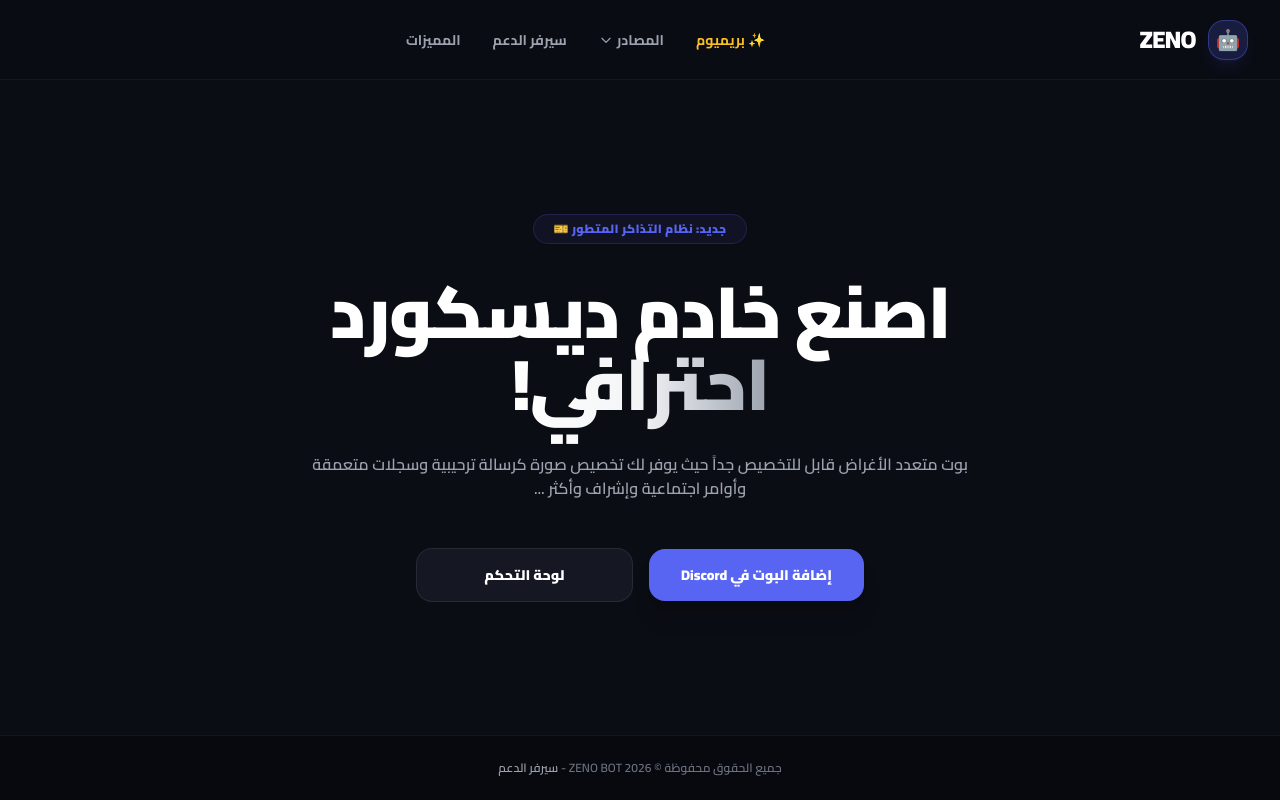
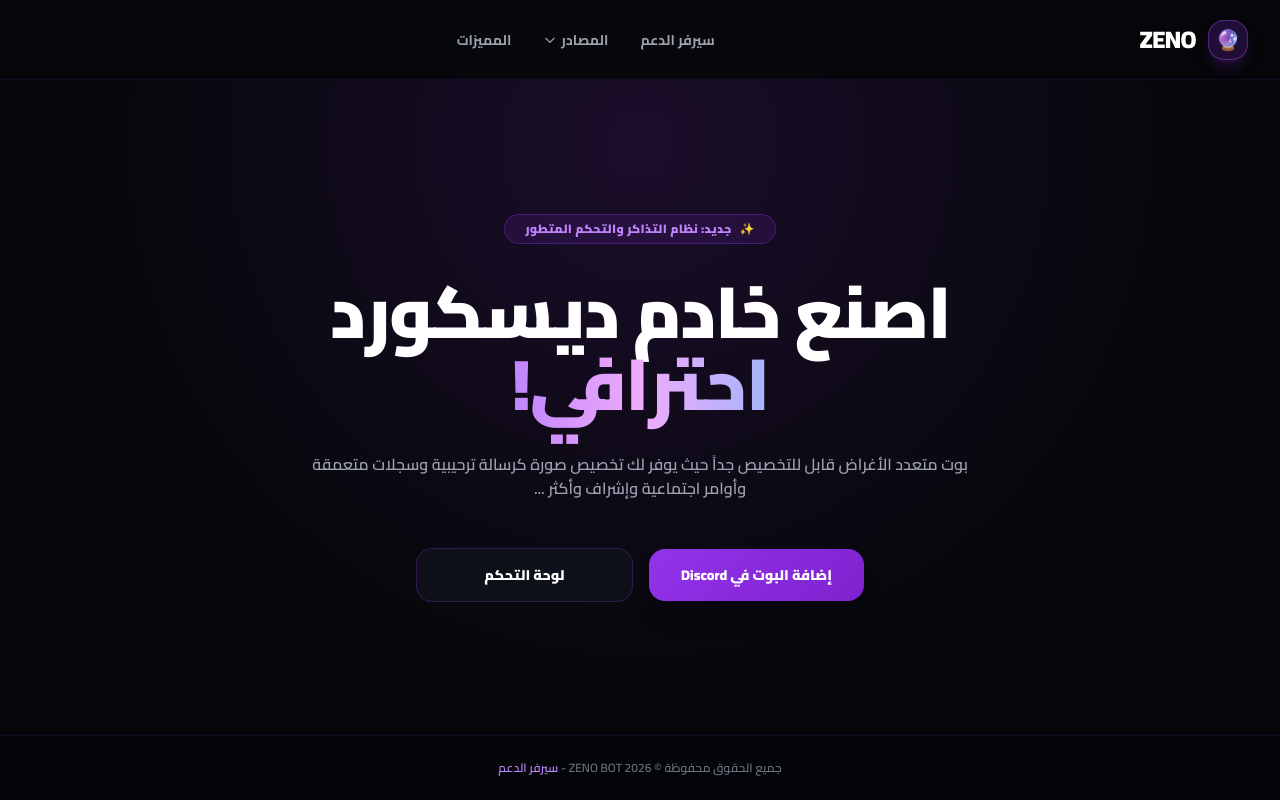
Before and after one commit to z56sa/zeno, a website: page src/dashboard/public/index.html in a window 1280 px wide. Drawn offline with nearby package versions, Linux system fonts and the light colour scheme.

Commit message:
feat(landing): style landing page in sleek black and purple theme without premium tab

```diff
--- a/src/dashboard/public/index.html
+++ b/src/dashboard/public/index.html
@@ -10,65 +10,67 @@
     <style>
         * { box-sizing: border-box; }
         body {
-            background-color: #0b0d14 !important;
+            background-color: #06070a !important;
             color: #ffffff !important;
             font-family: 'Cairo', sans-serif !important;
             margin: 0;
             padding: 0;
         }
-        .probot-badge {
-            background: rgba(88, 101, 242, 0.08);
-            border: 1px solid rgba(88, 101, 242, 0.2);
-            color: #5865F2;
+        .purple-glow-bg {
+            background: radial-gradient(circle at 50% 18%, rgba(147, 51, 234, 0.15), transparent 60%);
         }
-        .probot-btn-primary {
-            background-color: #5865F2;
+        .zeno-badge {
+            background: rgba(147, 51, 234, 0.12);
+            border: 1px solid rgba(147, 51, 234, 0.35);
+            color: #c084fc;
+        }
+        .zeno-btn-primary {
+            background: linear-gradient(135deg, #9333ea, #7e22ce);
             color: white;
-            transition: all 0.2s ease;
+            transition: all 0.25s ease;
+            box-shadow: 0 4px 20px rgba(147, 51, 234, 0.35);
         }
-        .probot-btn-primary:hover {
-            background-color: #4752c4;
+        .zeno-btn-primary:hover {
+            background: linear-gradient(135deg, #a855f7, #9333ea);
             transform: translateY(-2px);
-            box-shadow: 0 8px 25px rgba(88, 101, 242, 0.35);
+            box-shadow: 0 8px 30px rgba(147, 51, 234, 0.55);
         }
-        .probot-btn-secondary {
-            background-color: #151722;
-            border: 1px solid rgba(255, 255, 255, 0.08);
+        .zeno-btn-secondary {
+            background-color: #0f111a;
+            border: 1px solid rgba(147, 51, 234, 0.25);
             color: #ffffff;
-            transition: all 0.2s ease;
+            transition: all 0.25s ease;
         }
-        .probot-btn-secondary:hover {
-            background-color: #1c1f2e;
-            border-color: rgba(255, 255, 255, 0.2);
+        .zeno-btn-secondary:hover {
+            background-color: #171a26;
+            border-color: rgba(168, 85, 247, 0.5);
             transform: translateY(-2px);
+            box-shadow: 0 4px 20px rgba(0, 0, 0, 0.5);
         }
     </style>
 </head>
 
-<body class="min-h-screen flex flex-col justify-between bg-[#0b0d14]">
+<body class="min-h-screen flex flex-col justify-between bg-[#06070a] purple-glow-bg">
 
-    <!-- Navbar Header (مطابق للـ ProBot تماماً) -->
-    <header class="h-20 bg-[#0b0d14]/90 backdrop-blur-md border-b border-white/5 px-8 flex items-center justify-between sticky top-0 z-50">
+    <!-- Navbar Header (بنفسجي وأسود ملكي) -->
+    <header class="h-20 bg-[#06070a]/90 backdrop-blur-md border-b border-purple-900/20 px-8 flex items-center justify-between sticky top-0 z-50">
 
-        <!-- Logo Left in RTL (ProBot Brand) -->
-        <a href="/" class="flex items-center gap-3">
-            <div class="w-10 h-10 rounded-2xl bg-[#5865F2]/20 border border-[#5865F2]/40 flex items-center justify-center text-xl font-black text-[#5865F2] shadow-lg shadow-[#5865F2]/10">
-                🤖
+        <!-- Logo Left in RTL (ZENO Brand) -->
+        <a href="/" class="flex items-center gap-3 group">
+            <div class="w-10 h-10 rounded-2xl bg-purple-600/20 border border-purple-500/40 flex items-center justify-center text-xl font-black text-purple-400 shadow-lg shadow-purple-600/20 group-hover:scale-105 transition-transform">
+                🔮
             </div>
             <span class="text-2xl font-black tracking-tight text-white">ZENO</span>
         </a>
 
-        <!-- Center Navigation -->
+        <!-- Center Navigation (بدون بريميوم) -->
         <nav class="hidden md:flex items-center gap-8 text-sm font-bold text-gray-400">
-            <a href="#premium" class="flex items-center gap-1 text-amber-400 hover:text-amber-300 transition">
-                <span>✨ بريميوم</span>
-            </a>
-            <div class="flex items-center gap-1 hover:text-white cursor-pointer transition">
+            <a href="https://discord.gg/zduGPYv7pE" target="_blank" class="hover:text-purple-400 transition">سيرفر الدعم</a>
+            <div class="flex items-center gap-1 hover:text-purple-400 cursor-pointer transition">
                 <span>المصادر</span>
                 <svg class="w-3.5 h-3.5" fill="none" stroke="currentColor" viewBox="0 0 24 24"><path stroke-linecap="round" stroke-linejoin="round" stroke-width="2" d="M19 9l-7 7-7-7"/></svg>
             </div>
-            <a href="https://discord.gg/zduGPYv7pE" target="_blank" class="hover:text-white transition">سيرفر الدعم</a>
-            <a href="#features" class="hover:text-white transition">المميزات</a>
+            <a href="#features" class="hover:text-purple-400 transition">المميزات</a>
         </nav>
 
         <!-- User / Login Right in RTL -->
@@ -77,18 +79,19 @@
         </div>
     </header>
 
-    <!-- Hero Main Section (مطابق لصفحة ProBot الأصلية) -->
+    <!-- Hero Main Section (بنفسجي وأسود أنيق بدون بريميوم) -->
     <main class="max-w-4xl mx-auto px-6 py-24 text-center flex-1 flex flex-col items-center justify-center select-none">
 
         <!-- Feature Badge -->
-        <div class="probot-badge px-5 py-1.5 rounded-full text-xs font-black mb-8 tracking-wide shadow-sm">
-            جديد: نظام التذاكر المتطور 🎫
+        <div class="zeno-badge px-5 py-1.5 rounded-full text-xs font-black mb-8 tracking-wide shadow-sm flex items-center gap-2">
+            <span>✨</span>
+            <span>جديد: نظام التذاكر والتحكم المتطور</span>
         </div>
 
         <!-- Main Title -->
         <h1 class="text-4xl sm:text-6xl md:text-7xl font-black text-white leading-tight mb-8 tracking-tight">
             اصنع خادم ديسكورد<br>
-            <span class="bg-gradient-to-r from-white via-gray-100 to-gray-400 bg-clip-text text-transparent">احترافي!</span>
+            <span class="bg-gradient-to-r from-purple-400 via-fuchsia-300 to-indigo-300 bg-clip-text text-transparent">احترافي!</span>
         </h1>
 
         <!-- Subtitle Description -->
@@ -98,10 +101,10 @@
 
         <!-- Action Buttons -->
         <div class="flex flex-wrap items-center justify-center gap-4 w-full max-w-md">
-            <a href="https://discord.com/api/oauth2/authorize?client_id=1506005273893146775&permissions=8&scope=bot%20applications.commands" target="_blank" class="flex-1 min-w-[180px] py-4 probot-btn-primary font-black rounded-2xl text-sm text-center shadow-xl">
+            <a href="https://discord.com/api/oauth2/authorize?client_id=1506005273893146775&permissions=8&scope=bot%20applications.commands" target="_blank" class="flex-1 min-w-[180px] py-4 zeno-btn-primary font-black rounded-2xl text-sm text-center shadow-xl">
                 إضافة البوت في Discord
             </a>
-            <a href="/dashboard" class="flex-1 min-w-[150px] py-4 probot-btn-secondary font-black rounded-2xl text-sm text-center">
+            <a href="/dashboard" class="flex-1 min-w-[150px] py-4 zeno-btn-secondary font-black rounded-2xl text-sm text-center">
                 لوحة التحكم
             </a>
         </div>
@@ -109,8 +112,8 @@
     </main>
 
     <!-- Footer -->
-    <footer class="border-t border-white/5 bg-[#08090e] py-6 text-center text-gray-500 text-xs font-semibold">
-        جميع الحقوق محفوظة © ZENO BOT 2026 - <a href="https://discord.gg/zduGPYv7pE" target="_blank" class="text-gray-400 hover:text-white transition">سيرفر الدعم</a>
+    <footer class="border-t border-purple-900/20 bg-[#040508] py-6 text-center text-gray-500 text-xs font-semibold">
+        جميع الحقوق محفوظة © ZENO BOT 2026 - <a href="https://discord.gg/zduGPYv7pE" target="_blank" class="text-purple-400 hover:underline transition">سيرفر الدعم</a>
     </footer>
 
 </body>
```
